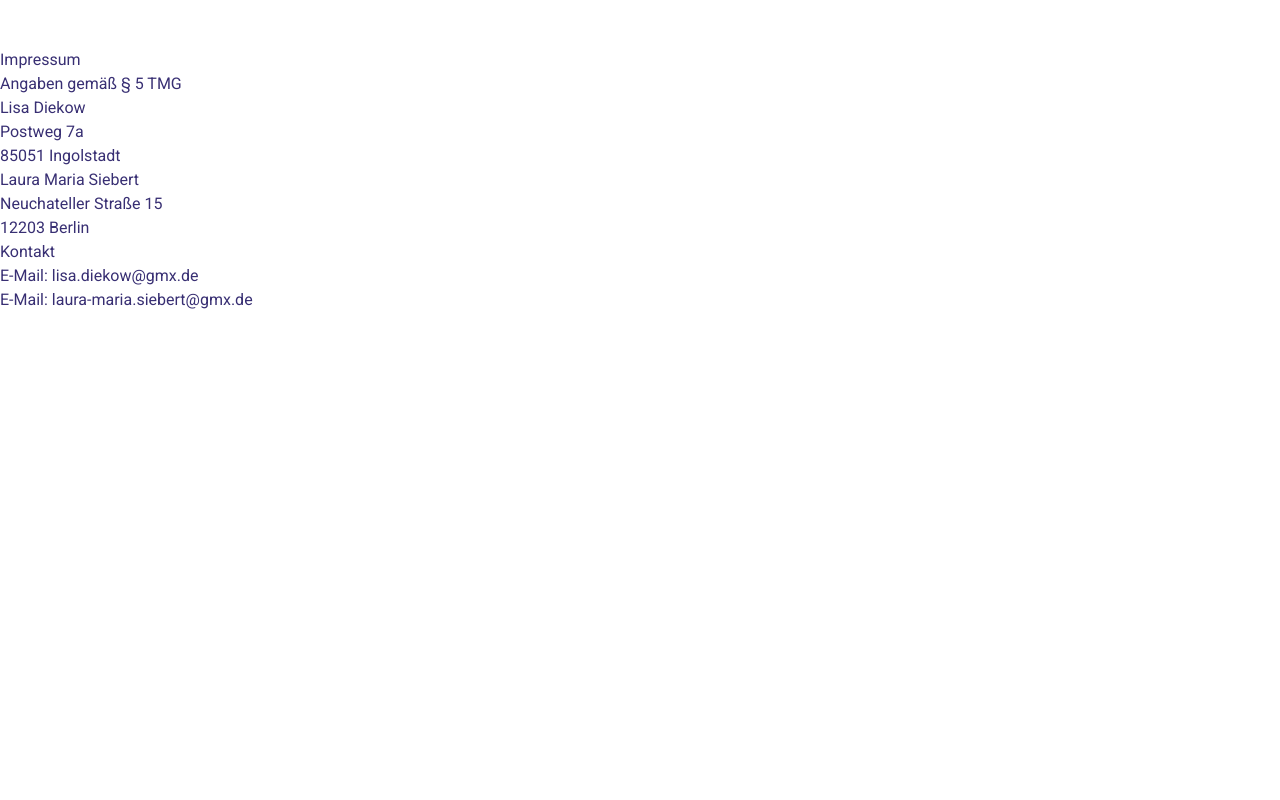
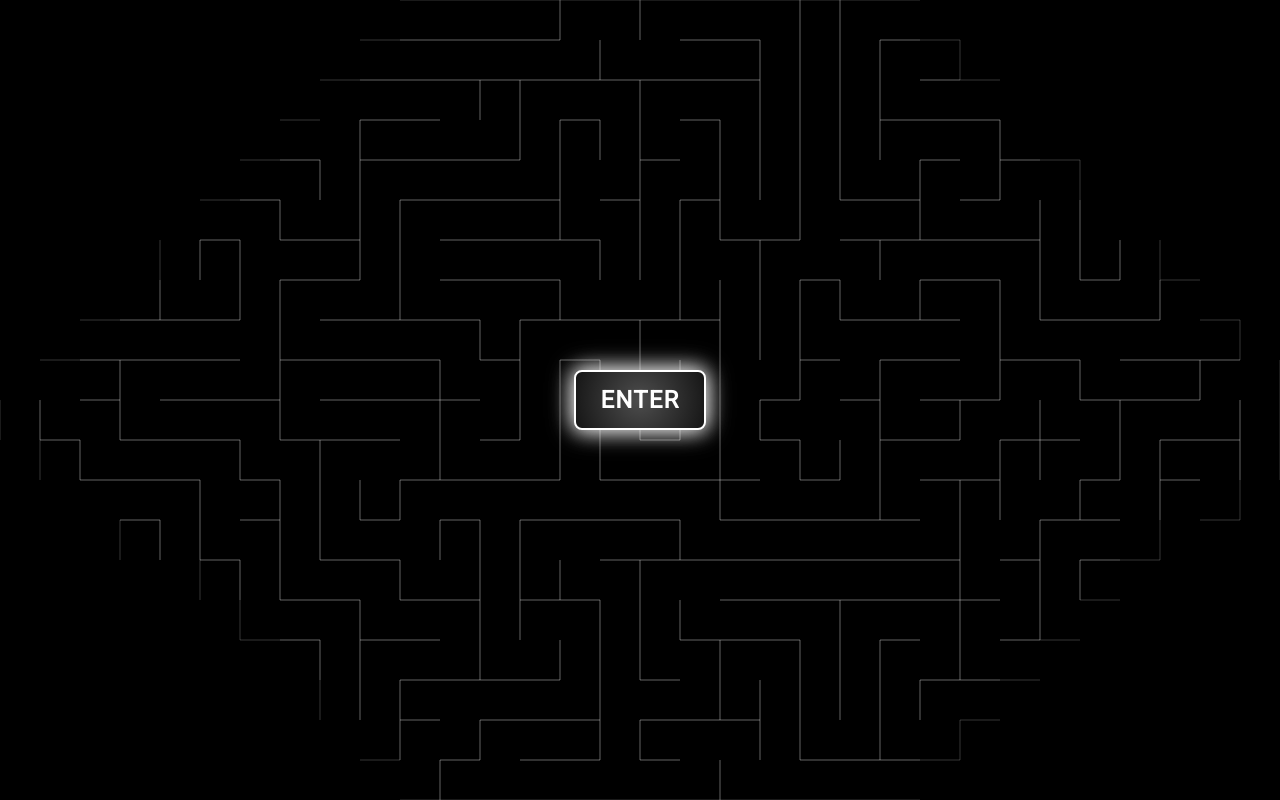
Before and after one commit to pweimann/labyrinth, a Nuxt app: page /impressum in a window 1280 px wide. Built offline with nearby package versions, Linux system fonts and the light colour scheme; a web font is replaced by a local one; what tw-elements would draw is missing.

Commit message:
feat: wip

```diff
--- a/app.vue
+++ b/app.vue
@@ -1,7 +1,7 @@
 <template>
   <div>
-<!--    <LoadingScreen v-if="!entered" @enter="entered = true" />-->
-    <LoadingScreen v-if="false" @enter="entered = true" />
+    <LoadingScreen v-if="!entered" @enter="entered = true" />
+<!--    <LoadingScreen v-if="false" @enter="entered = true" />-->
     <template v-else>
       <header>
         <!-- Header content goes here -->
--- a/pages/impressum.vue
+++ b/pages/impressum.vue
@@ -7,12 +7,7 @@
       Postweg 7a<br />
       85051 Ingolstadt</p>
 
-    <p>Laura Maria Siebert<br />
-      Neuchateller Straße 15<br />
-      12203 Berlin</p>
-
     <h2>Kontakt</h2>
     <p>E-Mail: lisa.diekow@gmx.de</p>
-    <p>E-Mail: laura-maria.siebert@gmx.de</p>
   </div>
 </template>
```
